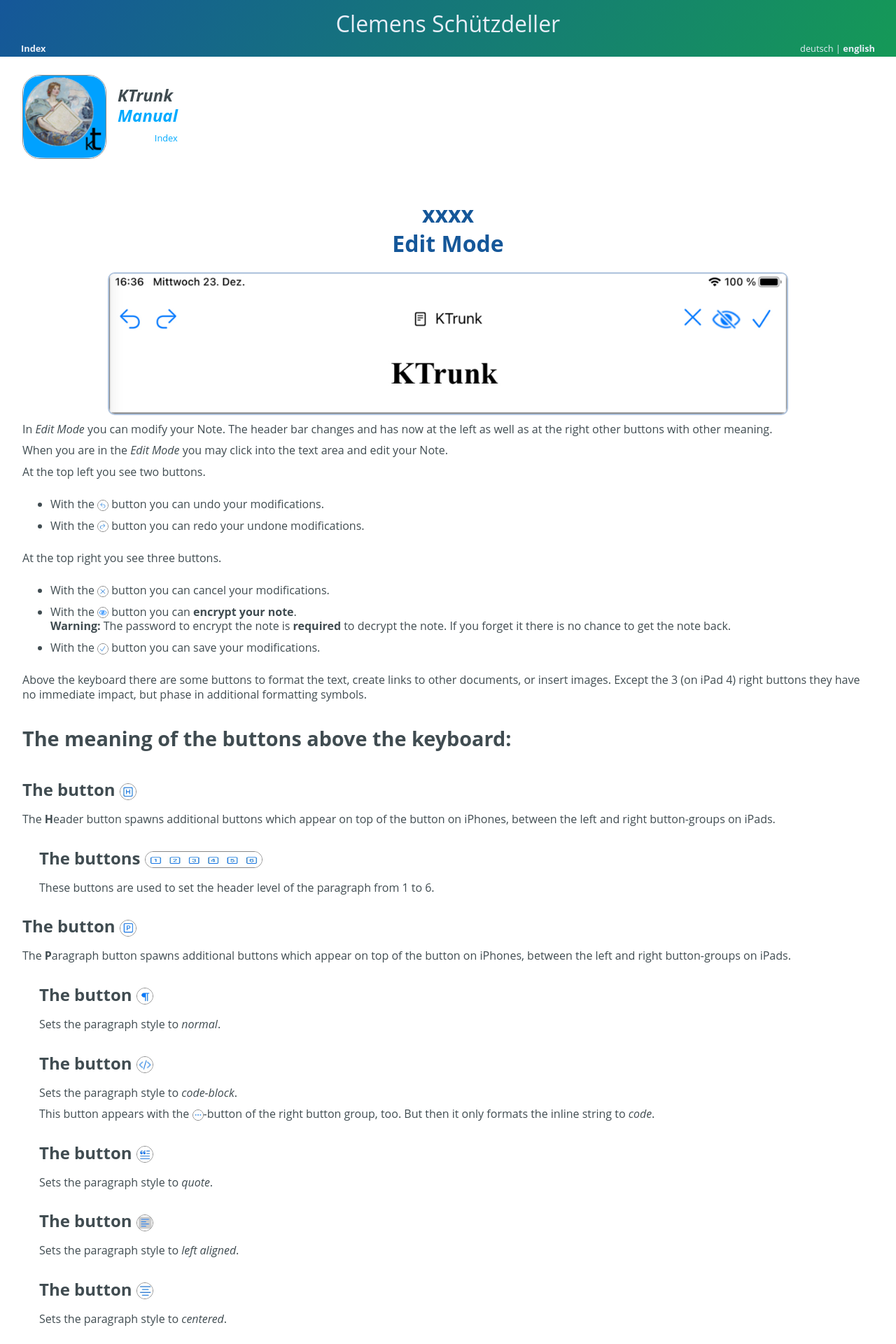
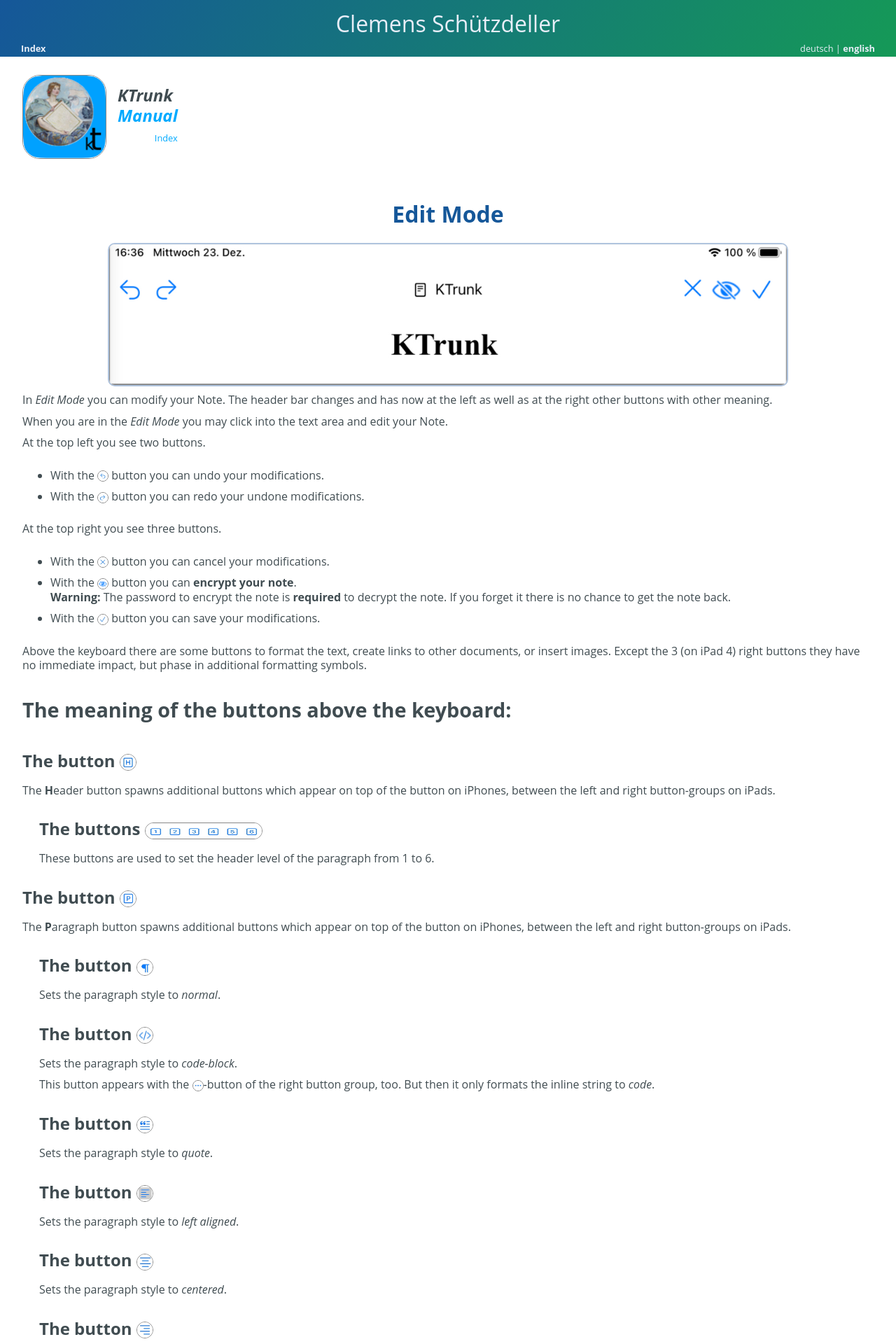
Before and after one commit to cs-LA/home, a Jekyll site: the page built from KTrunk/Manual/EditMode.md, in a window 1280 px wide. Shown: the top 1920 px of the page at 70% size. Built offline with Jekyll 4.4.1, drawn with Linux system fonts in a browser that asks for light colours; our own code applies the rules of GitHub Pages for plain Markdown files.

Commit message:
Update EditMode.md

```diff
--- a/KTrunk/Manual/EditMode.md
+++ b/KTrunk/Manual/EditMode.md
@@ -14,7 +14,7 @@
 
 
 
-<h1>xxxx
+<h1>
   <span class="en">Edit Mode</span><span class="de">Bearbeitungs-Modus</span>
 </h1>
 <img src="EditModeEncrypt.png" style="border: 2px solid #B0C4DE; border-radius: 10px;">
@@ -244,7 +244,7 @@
     <span class="en">This button <i>clears all inline formatting</i>.<br>This may be useful when content from other html-pages was copied, but you want to use the standard KTrunk formatting.<br>Unfortunately, some KTrunk standard formatting is implemented using inline styles, which will be cleared, too.</span>
     <span class="de">Hiermit werden alle <i>Inline-Formatierungen gelöscht</i>.<br>Dies kann ganz nützlich sein, wenn man Inhalt von anderen Web-Seiten kopiert hat, ihn aber dem KTrunk-Standard entsprechend formatiert haben möchte.<br>Dummerweise sind einige KTrunk-Formatierungen auch über Inline-Stile implementiert, die dabei auch verloren gehen.</span>
   </p>
-
+</div>
 
 
 
```
